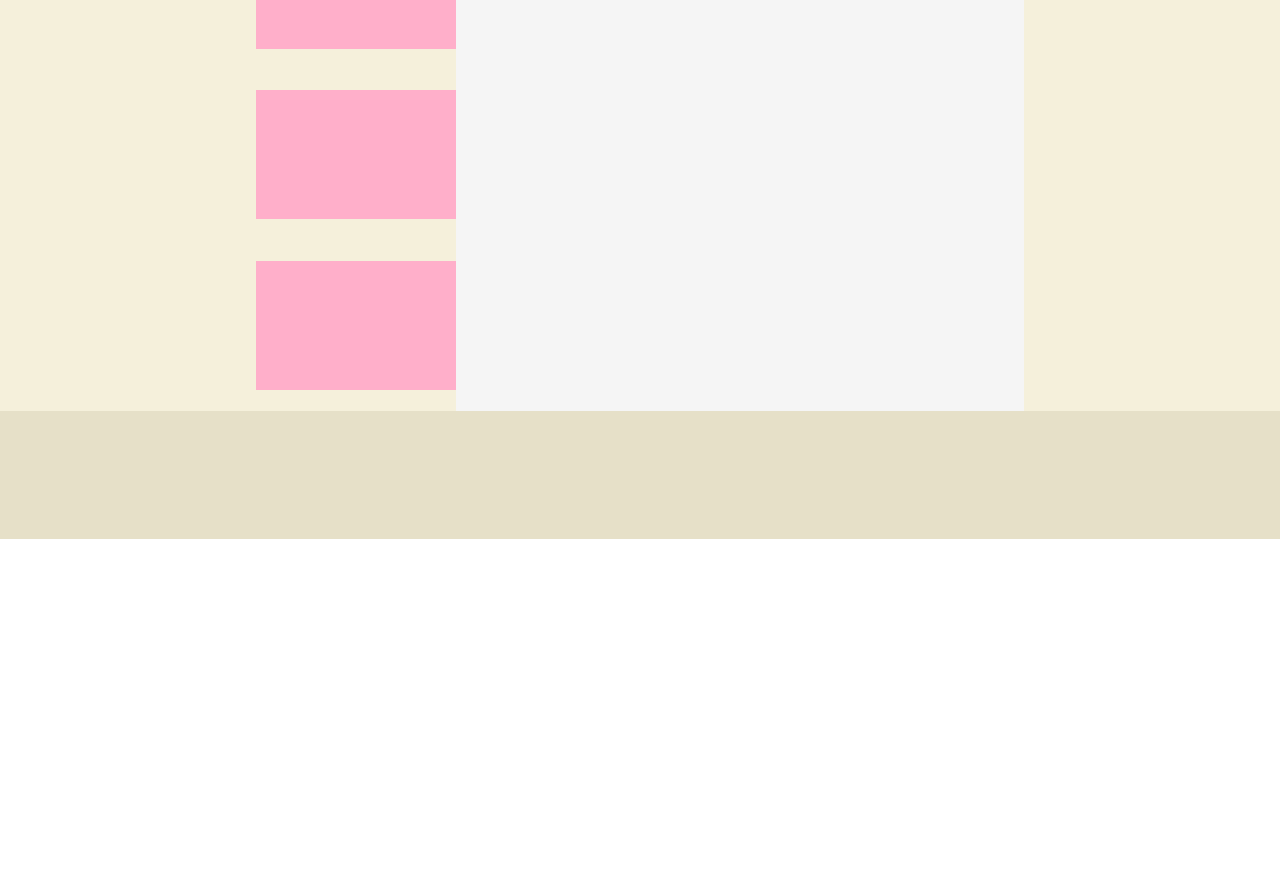
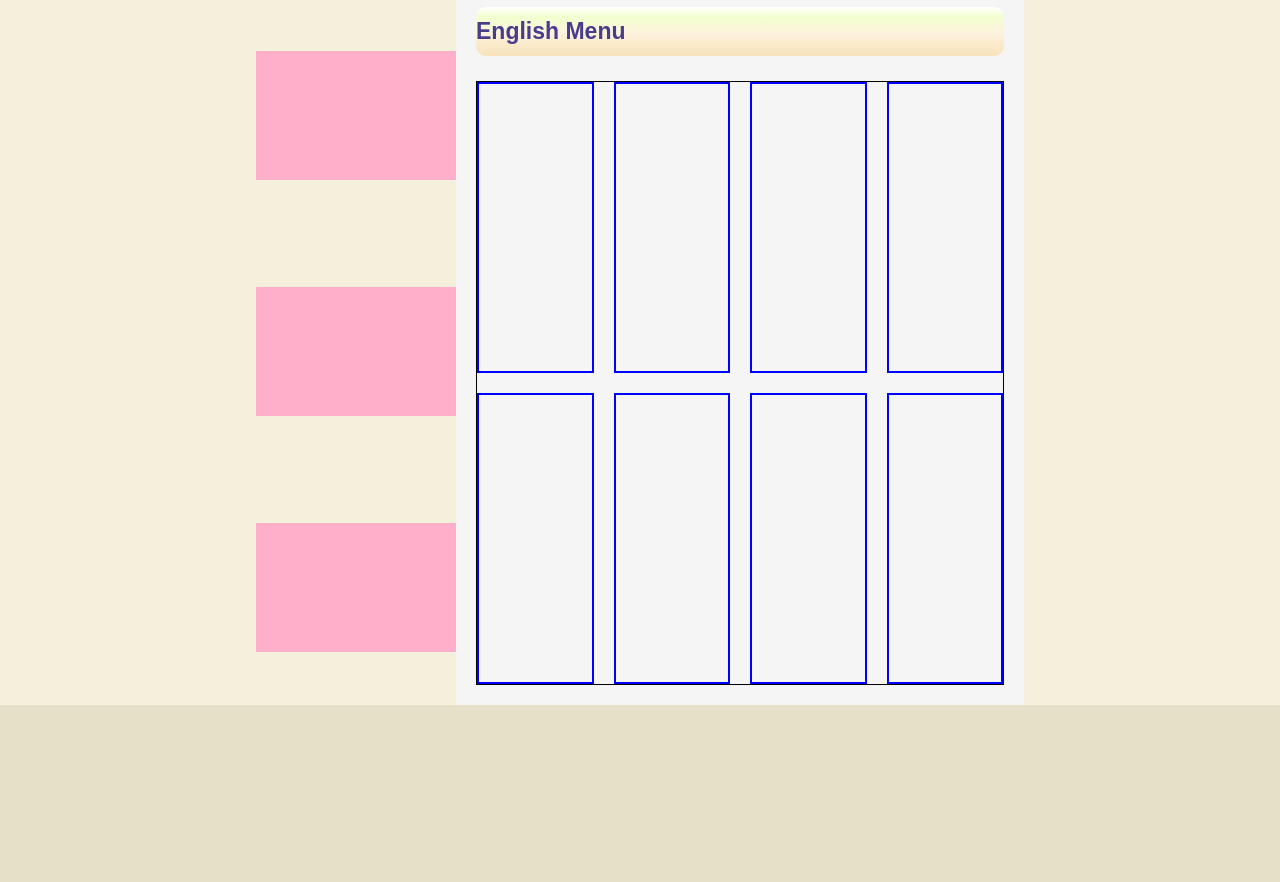
Before and after one commit to marathonic/restaurant-page, a website built with webpack: page dist/index.html in a window 1280 px wide. Shown: the part 357-1239 px from the top of the page. Before the commit the page ends 896 px from the top, so only its background shows below. Built offline with nearby package versions, Linux system fonts and the light colour scheme.

Commit message:
progress

```diff
--- a/src/page-load.js
+++ b/src/page-load.js
@@ -131,14 +131,29 @@ export function pageLoad() {
     selectedMenuLanguage.innerHTML = 'English Menu';
     menuRightHalf.appendChild(selectedMenuLanguage);
 
-    // const gyumeshi = document.createElement('div');
-    // const curry = document.createElement('div');
-    // const bbq = document.createElement('div');
-    // const setMeal = document.createElement('div');
-    // const morningMeal = document.createElement('div');
-    // const sideDish = document.createElement('div');
-    // const toppings = document.createElement('div');
-    // const drinks = document.createElement('div');
+    //FOOD GRID!
+    const foodGrid = document.createElement('div');
+    foodGrid.classList.add('food-grid');
+
+    const gyumeshi = document.createElement('div');
+    const curry = document.createElement('div');
+    const bbq = document.createElement('div');
+    const setMeal = document.createElement('div');
+    const morningMeal = document.createElement('div');
+    const sideDish = document.createElement('div');
+    const toppings = document.createElement('div');
+    const drinks = document.createElement('div');
+
+    // APPEND DISHES TO FOODGRID!
+    foodGrid.appendChild(gyumeshi);
+    foodGrid.appendChild(curry);
+    foodGrid.appendChild(bbq);
+    foodGrid.appendChild(setMeal);
+    foodGrid.appendChild(morningMeal);
+    foodGrid.appendChild(sideDish);
+    foodGrid.appendChild(toppings);
+    foodGrid.appendChild(drinks);
+    menuRightHalf.appendChild(foodGrid);
 
 
 
--- a/src/style.css
+++ b/src/style.css
@@ -3,6 +3,7 @@
 }
 
 :root {
+    font-family: Arial, Helvetica, sans-serif;
     --cool-mustard: #ebe98c;
     --cool-beige: #e6e0c8;
     --almost-beige: #f5f0db;
@@ -71,7 +72,6 @@ h1 {
 
 
 .menu-language-text {
-    font-family: Arial, Helvetica, sans-serif;
     color: rebeccapurple;
     font-size: 37px;
     font-weight: bold;
@@ -155,6 +155,8 @@ h1 {
     grid-row: 1 / 3;
     background-color: whitesmoke;
     padding: 20px;
+    display: grid;
+    grid-template-rows: 49px 1fr;
 }
 
 .menu-left {
@@ -175,9 +177,28 @@ h1 {
 
 .selected-menu-lang {
     height: 49px;
-    background-color: var(--cool-beige);
+    background: rgb(255,255,255);
+    background: linear-gradient(180deg, rgb(255, 255, 255) 0%, rgb(242, 255, 207) 20%, rgb(253, 242, 221) 54%, rgba(247,226,185,1) 100%);
     color: darkslateblue;
     font-size: 23px;
-    margin-top: 20px;
+    font-weight: bold;
+    display: flex;
+    align-items: center;
+    margin-top: -10px;
     border-radius: 10px;
 }
+
+.food-grid {
+    grid-row: 2;
+    display: grid;
+    grid-template-rows: 1fr 1fr;
+    grid-template-columns: repeat(4, 1fr);
+    border: solid black 1px;
+    margin-top: 15px;
+    gap: 20px;
+}
+
+.food-grid > div {
+    max-width: 130px;
+    border: solid blue 2px;
+}
```
Also changed, not shown: dist/index.bundle.js, dist/pageload.bundle.js.
